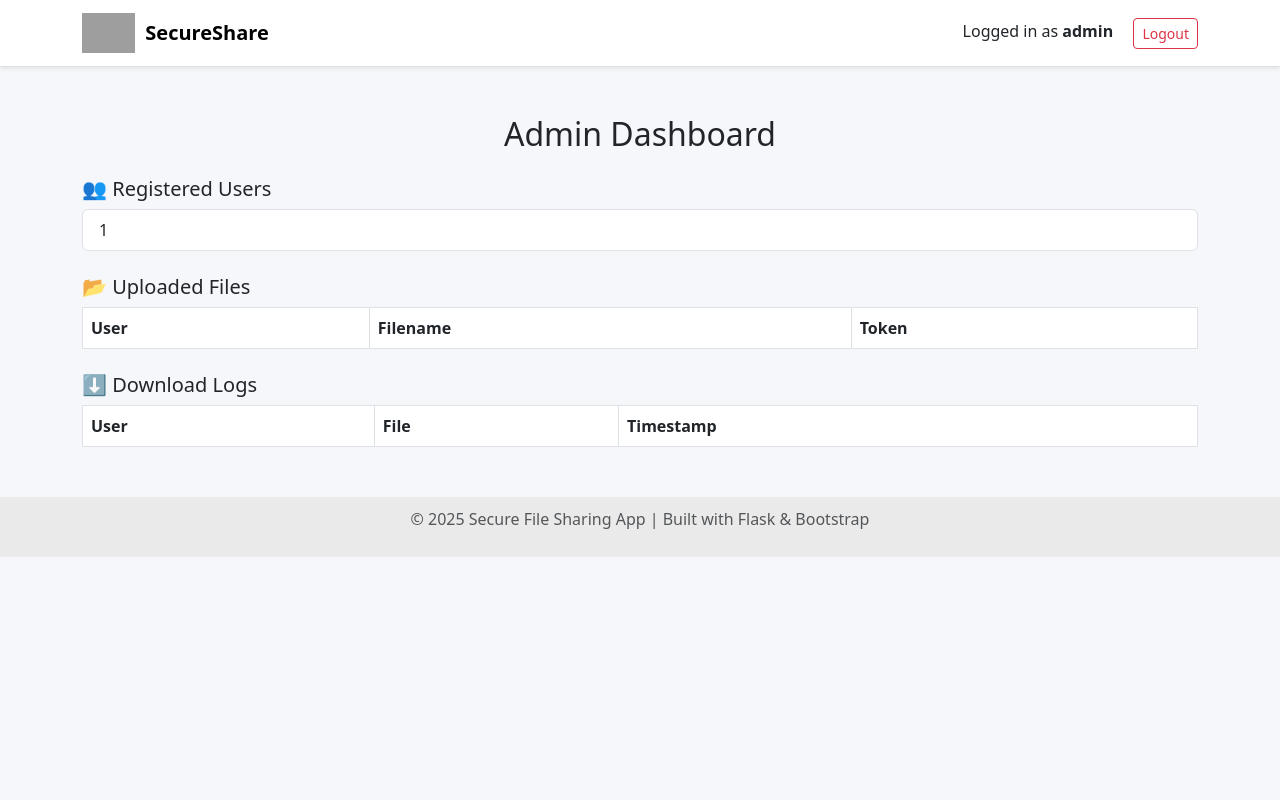
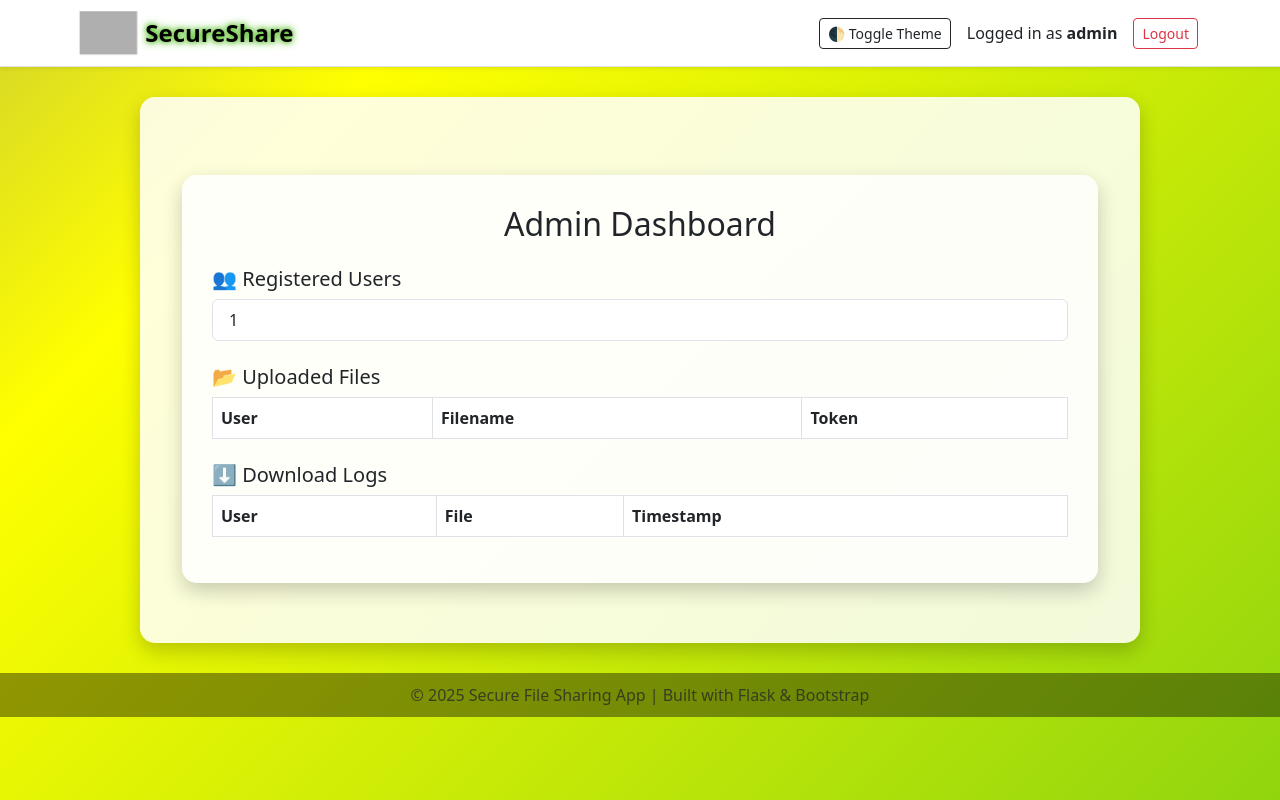
Before and after one commit to AJ3637/secure-file-sharing-app, a Flask app: page /admin in a window 1280 px wide. Run offline with Flask 3, Linux system fonts and the light colour scheme; the visitor is signed in with stand-in values (Sample User, id 1); data comes from the database, SQL or seed files in the repository; data that the repository does not hold is empty; grey boxes are pictures that could not be loaded.

Commit message:
Update layout.html

```diff
--- a/templates/layout.html
+++ b/templates/layout.html
@@ -1,37 +1,117 @@
-<!-- ======================= layout.html (Updated) ======================= -->
 <!DOCTYPE html>
-<html lang="en">
+<html lang="en" data-theme="light">
 <head>
-  <meta charset="UTF-8">
-  <meta name="viewport" content="width=device-width, initial-scale=1">
+  <meta charset="UTF-8" />
+  <meta name="viewport" content="width=device-width, initial-scale=1" />
   <title>Secure File Sharing</title>
-  <link href="https://cdn.jsdelivr.net/npm/bootstrap@5.3.0/dist/css/bootstrap.min.css" rel="stylesheet">
+  <link href="https://cdn.jsdelivr.net/npm/bootstrap@5.3.0/dist/css/bootstrap.min.css" rel="stylesheet" />
+
   <style>
-    body { background: #f5f7fa; }
-    .navbar-brand img { height: 40px; margin-right: 10px; }
-    footer { background: #eaeaea; padding: 10px; text-align: center; margin-top: 50px; }
+    body {
+      background: linear-gradient(-45deg, #4CBB17, #FFFF00, #0000FF, #4CBB17);
+      background-size: 400% 400%;
+      animation: gradientBG 15s ease infinite;
+      transition: background 0.5s ease, color 0.5s ease;
+    }
+
+    @keyframes gradientBG {
+      0% { background-position: 0% 50%; }
+      50% { background-position: 100% 50%; }
+      100% { background-position: 0% 50%; }
+    }
+
+    .content-wrapper {
+      background-color: rgba(255, 255, 255, 0.85);
+      padding: 30px;
+      margin: 30px auto;
+      border-radius: 15px;
+      max-width: 1000px;
+      box-shadow: 0 8px 20px rgba(0, 0, 0, 0.2);
+    }
+
+    footer {
+      background-color: rgba(0, 0, 0, 0.4);
+      color: white;
+      padding: 10px;
+      text-align: center;
+    }
+
+    .navbar-brand img {
+      height: 40px;
+      margin-right: 10px;
+      animation: pulse 2s infinite;
+    }
+
+    @keyframes pulse {
+      0%, 100% { transform: scale(1); opacity: 1; }
+      50% { transform: scale(1.1); opacity: 0.8; }
+    }
+
+    .glow-text {
+      font-weight: bold;
+      color: #000;
+      text-shadow: 0 0 5px #4CBB17, 0 0 10px #4CBB17;
+    }
+
+    /* Dark mode styles */
+    html[data-theme='dark'] body {
+      background: #121212;
+      color: #eee;
+    }
+
+    html[data-theme='dark'] .content-wrapper {
+      background-color: rgba(0, 0, 0, 0.7);
+    }
+
+    html[data-theme='dark'] footer {
+      background-color: rgba(255, 255, 255, 0.2);
+      color: #eee;
+    }
+
+    html[data-theme='dark'] .glow-text {
+      color: #0f0;
+      text-shadow: 0 0 10px #0f0;
+    }
   </style>
 </head>
 <body>
   <nav class="navbar navbar-expand-lg navbar-light bg-white border-bottom shadow-sm">
-    <div class="container">
+    <div class="container d-flex justify-content-between align-items-center">
       <a class="navbar-brand d-flex align-items-center" href="/">
-        <img src="https://img.icons8.com/fluency/48/000000/lock.png" alt="Logo">
-        <strong>SecureShare</strong>
+        <img src="https://img.icons8.com/fluency/48/lock.png" alt="Logo" />
+        <span class="glow-text fs-4">SecureShare</span>
       </a>
-      {% if session.user %}
-        <div class="ms-auto">
+
+      <div class="d-flex align-items-center">
+        <button onclick="toggleTheme()" class="btn btn-sm btn-outline-dark me-3">🌓 Toggle Theme</button>
+        {% if session.user %}
           <span class="me-3">Logged in as <strong>{{ session.user }}</strong></span>
           <a href="/logout" class="btn btn-outline-danger btn-sm">Logout</a>
-        </div>
-      {% endif %}
+        {% endif %}
+      </div>
     </div>
   </nav>
 
-  {% block content %}{% endblock %}
+  <div class="content-wrapper">
+    {% block content %}{% endblock %}
+  </div>
 
   <footer>
-    <p class="text-muted">© 2025 Secure File Sharing App | Built with Flask & Bootstrap</p>
+    <p class="text-muted mb-0">© 2025 Secure File Sharing App | Built with Flask & Bootstrap</p>
   </footer>
+
+  <script>
+    function toggleTheme() {
+      const html = document.documentElement;
+      const newTheme = html.getAttribute("data-theme") === "dark" ? "light" : "dark";
+      html.setAttribute("data-theme", newTheme);
+      localStorage.setItem("theme", newTheme);
+    }
+
+    window.onload = () => {
+      const saved = localStorage.getItem("theme");
+      if (saved) document.documentElement.setAttribute("data-theme", saved);
+    }
+  </script>
 </body>
 </html>
```
